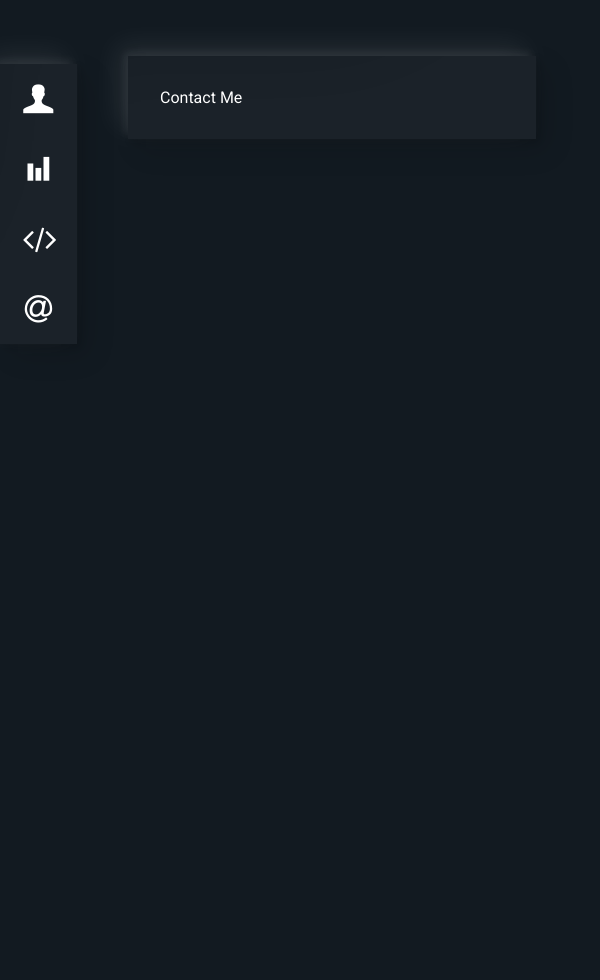
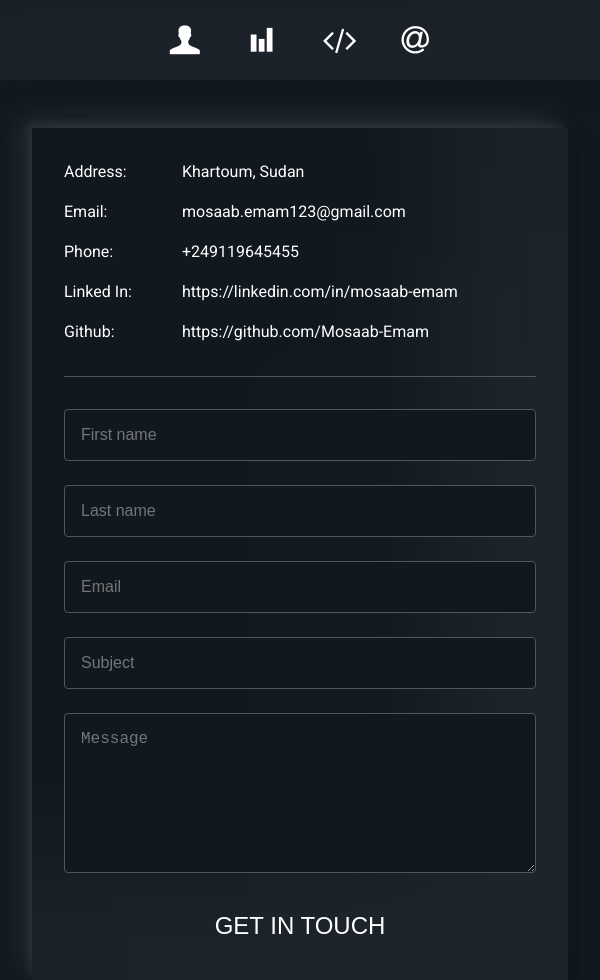
Before and after one commit to Mosaab-Emam/personal-website-source-code, a Nuxt app: page /contact in a window 600 px wide. Before the commit the page ends 800 px from the top, so only its background shows below. Built offline with nearby package versions, Linux system fonts and the light colour scheme.

Commit message:
Added contact section. Worked on various sections. Fully responsified contact section.

```diff
--- /dev/null
+++ b/components/InfoBox.vue
@@ -0,0 +1,44 @@
+<template>
+  <div class="info-box">
+    <div class="label cyan-dark">{{ label }}:</div>
+    <div class="value">{{ value }}</div>
+  </div>
+</template>
+
+<script>
+export default {
+  name: "InfoBox",
+  props: ["label", "value"]
+}
+</script>
+
+<style>
+.info-box {
+  margin-bottom: 1rem;
+}
+
+@media (min-width: 541px) and (max-width: 767px) {
+  .info-box {
+    display: flex;
+  }
+
+  .info-box .label,
+  .info-box .value {
+    flex-basis: 0;
+  }
+
+  .info-box .label {
+    flex-grow: 1;
+  }
+
+  .info-box .value {
+    flex-grow: 3;
+  }
+}
+
+@media (max-width: 540px) {
+  .info-box {
+    display: block;
+  }
+}
+</style>
--- a/components/Sidebar.vue
+++ b/components/Sidebar.vue
@@ -53,5 +53,17 @@ export default {
   top: 4rem;
   left: 0;
   padding: 1rem;
+  z-index: 2;
+}
+
+@media (max-width: 991px) {
+  .sidebar {
+    top: 0;
+    left: 0;
+    right: 0;
+    display: flex;
+    justify-content: center;
+    background: hsl(210, 30%, 10%);
+  }
 }
 </style>
--- a/components/SidebarBox.vue
+++ b/components/SidebarBox.vue
@@ -20,6 +20,14 @@ export default {
   margin-bottom: 2rem;
 }
 
+@media (max-width: 991px) {
+  .sidebar__box {
+    margin-bottom: 0;
+    margin-left: 1rem;
+    margin-right: 1rem;
+  }
+}
+
 .sidebar__box:last-of-type {
   margin-bottom: 0;
 }
--- a/layouts/default.vue
+++ b/layouts/default.vue
@@ -1,5 +1,5 @@
 <template>
-  <div class="view">
+  <div>
     <Sidebar />
     <div class="container neomorphic">
       <transition name="router">
@@ -51,10 +51,14 @@
   margin: 0;
 }
 
+html {
+  font-size: 16px;
+  line-height: 1.5;
+}
+
 body {
   background: hsl(210, 30%, 10%);
   color: white;
-  font-size: 16px;
   font-family: "Roboto", sans-serif;
 }
 
@@ -67,10 +71,6 @@ p {
   margin-bottom: 1rem;
 }
 
-.view {
-  display: flex;
-}
-
 .container {
   position: absolute;
   top: 3.5rem;
@@ -78,6 +78,21 @@ p {
   right: 4rem;
   margin-bottom: 3.5rem;
   padding: 2rem;
+  z-index: 1;
+}
+
+@media (max-width: 991px) {
+  .container {
+    top: 8rem;
+    left: 4rem;
+  }
+}
+
+@media (max-width: 991px) {
+  .container {
+    left: 2rem;
+    right: 2rem;
+  }
 }
 </style>
 
--- a/pages/contact.vue
+++ b/pages/contact.vue
@@ -1,5 +1,149 @@
 <template>
-  <div>
-    Contact Me
+  <div class="contact">
+    <form>
+      <div class="formbox">
+        <input id="fname" type="text" name="fname" placeholder="First name" />
+      </div>
+      <div class="formbox">
+        <input id="lname" type="text" name="lname" placeholder="Last name" />
+      </div>
+      <div class="formbox">
+        <input id="email" type="email" name="email" placeholder="Email" />
+      </div>
+      <div class="formbox">
+        <input id="subject" type="text" name="subject" placeholder="Subject" />
+      </div>
+      <div class="formbox">
+        <textarea id="message" name="message" placeholder="Message"></textarea>
+      </div>
+      <button role="submit" type="button">Get in touch</button>
+    </form>
+    <div class="info">
+      <InfoBox
+        v-for="piece in info"
+        :key="piece.label"
+        :label="piece.label"
+        :value="piece.value"
+      />
+    </div>
   </div>
 </template>
+
+<script>
+import InfoBox from "@/components/InfoBox"
+
+export default {
+  components: {
+    InfoBox
+  },
+  data() {
+    return {
+      info: [
+        {
+          label: "Address",
+          value: "Khartoum, Sudan"
+        },
+        {
+          label: "Email",
+          value: "mosaab.emam123@gmail.com"
+        },
+        {
+          label: "Phone",
+          value: "+249119645455"
+        },
+        {
+          label: "Linked In",
+          value: "https://linkedin.com/in/mosaab-emam"
+        },
+        {
+          label: "Github",
+          value: "https://github.com/Mosaab-Emam"
+        }
+      ]
+    }
+  }
+}
+</script>
+
+<style>
+.contact {
+  display: flex;
+}
+
+@media (max-width: 767px) {
+  .contact {
+    flex-direction: column-reverse;
+  }
+}
+
+.contact form {
+  flex-grow: 1;
+  flex-basis: 0;
+}
+
+.contact .info {
+  flex-grow: 1;
+  flex-basis: 0;
+}
+
+form {
+  margin-right: 2rem;
+}
+
+@media (max-width: 767px) {
+  form {
+    margin-right: 0;
+  }
+}
+
+.formbox {
+  margin-bottom: 1.5rem;
+}
+
+.formbox input,
+.formbox textarea {
+  width: 100%;
+  background: #111920;
+  color: white;
+  border: 1px solid #555;
+  border-radius: 0.25rem;
+  outline-color: var(--cyan-dark);
+  padding: 1rem;
+  font-size: 1rem;
+}
+
+.formbox label {
+  display: inline-block;
+  margin-bottom: 1rem;
+}
+
+.formbox textarea {
+  min-height: 10rem;
+}
+
+form button {
+  width: 100%;
+  border: none;
+  background: var(--cyan-dark);
+  color: white;
+  font-size: 1.5rem;
+  text-transform: uppercase;
+  padding: 0.5rem 2rem;
+  cursor: pointer;
+}
+
+.info {
+  padding-left: 2rem;
+  border-left: 1px solid #555;
+}
+
+@media (max-width: 767px) {
+  .info {
+    padding-left: 0;
+    padding-bottom: 1rem;
+    margin-bottom: 2rem;
+    border-left: none;
+    border-bottom: 1px solid #555;
+  }
+}
+</style>
--- a/pages/index.vue
+++ b/pages/index.vue
@@ -2,7 +2,7 @@
   <div class="about">
     <header>
       <h1>MOSAAB EMAM</h1>
-      <h2 class="neomorphic">Full Stack Javascript Developer</h2>
+      <h2 class="cyan-dark">Full Stack Javascript Developer</h2>
     </header>
     <main>
       <p>
@@ -19,21 +19,9 @@ export default {}
 </script>
 
 <style>
-.about header {
-  text-align: center;
-  padding: 2rem;
-  max-width: fit-content;
-  margin: auto;
-}
-
 .about header h1 {
   font-size: 4rem;
-  letter-spacing: 0.5rem;
-}
-
-.about header h2 {
-  margin-top: 1rem;
-  padding: 0.5rem 0;
+  letter-spacing: 0.25rem;
 }
 
 .about main {
--- a/pages/portfolio.vue
+++ b/pages/portfolio.vue
@@ -5,14 +5,43 @@
         Cloning (and improving) the Netflix landing page
       </h2>
       <p>
-        Cloning netflix.com landing page by coding it from scratch seemed like a
-        good project to put some of my most used skills into practice.
+        Cloning the netflix.com landing page by coding it from scratch seemed
+        like a good project to put some of my most used skills into practice.
       </p>
-      <p>And here are some improvements I made for the design:</p>
+      <p>
+        The process of cloning the page showed that it already had many design
+        issues. Here they are and my fixes to them:
+      </p>
       <ul>
-        <li class="cyan-dark"><span>Lorem</span></li>
-        <li class="cyan-dark"><span>Ipsum</span></li>
-        <li class="cyan-dark"><span>Dolor</span></li>
+        <li class="cyan-dark">
+          <span
+            >The footer has 4 sets of links. On mobile screen their order is
+            messed and they are crammed together. I had the order issue fixed
+            and gave the links some space to breathe.</span
+          >
+        </li>
+        <li class="cyan-dark">
+          <span
+            >Related to the above, a set of 4 links () disappears completely on
+            medium screens, I fixed that issue as well</span
+          >
+        </li>
+      </ul>
+      <p>And here are some improvements I made to the design:</p>
+      <ul>
+        <li class="cyan-dark">
+          <span
+            >The original page has a single animation, and it is not smooth at
+            all. I added some subtle, smooth animations that improved the
+            overall UI/UX of the design.</span
+          >
+        </li>
+        <li class="cyan-dark">
+          <span
+            >I added a loading screen with a fun animation, it was found that
+            this increases the conversion rate (proof).</span
+          >
+        </li>
       </ul>
     </div>
     <div class="project">
@@ -54,7 +83,6 @@ export default {}
 
 <style>
 .project {
-  font-size: 1.2rem;
   margin-bottom: 3rem;
   padding-left: 1rem;
 }
@@ -72,6 +100,11 @@ export default {}
   width: 65%;
 }
 
+.project ul,
+.project li {
+  margin-bottom: 1rem;
+}
+
 .project li span {
   color: white;
 }
```
